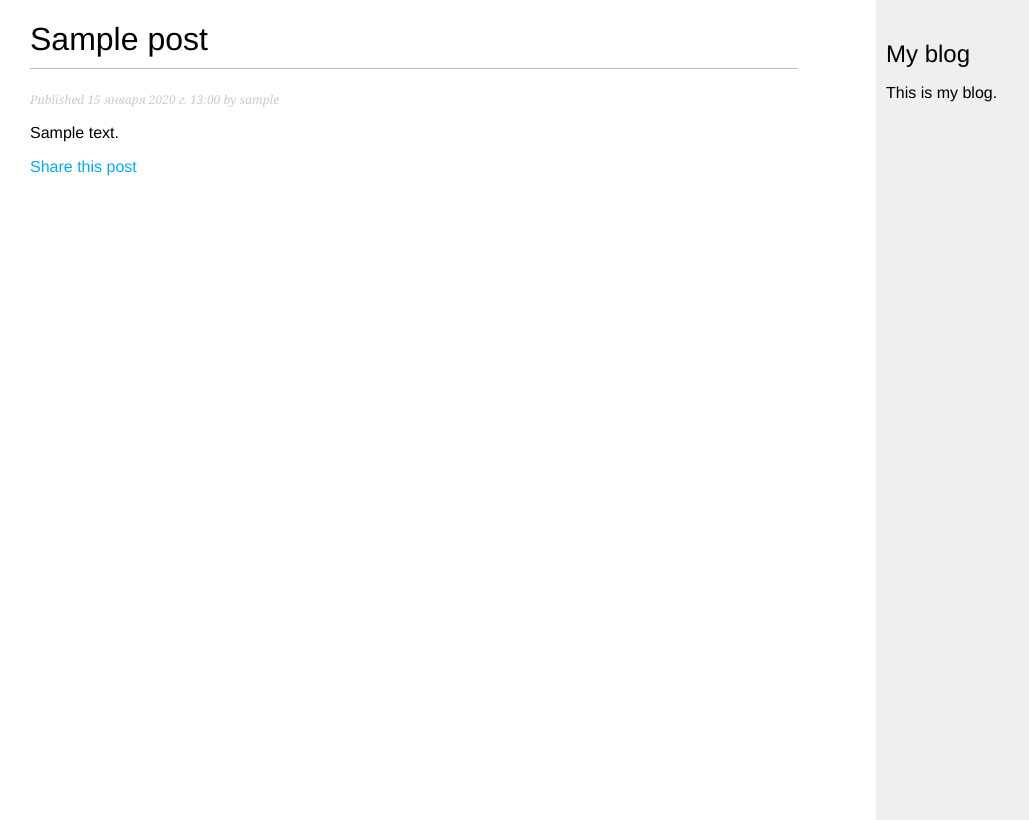
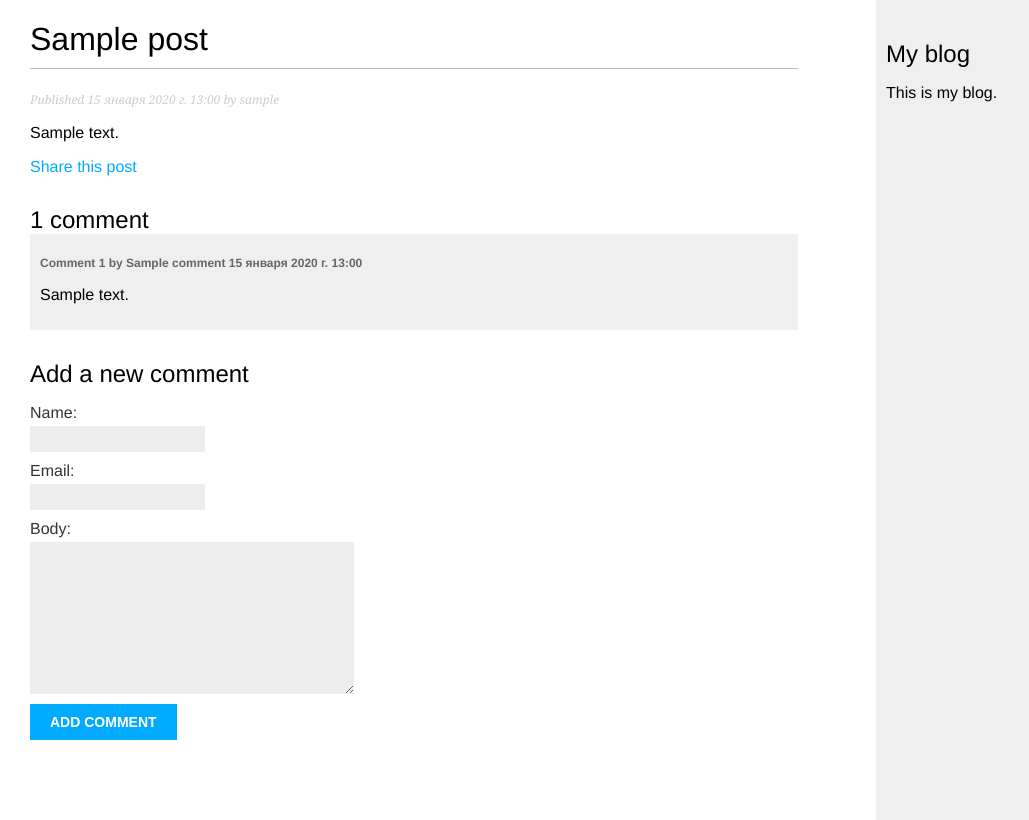
Before and after one commit to StBro777/blog2, a Django app: a page that uses blog/templates/blog/post/detail.html in a window 1280 px wide. Shown: the whole page, without its empty margins (0-1029 px from the left). Run offline with Django 5.2, Linux system fonts and the light colour scheme; tables that the repository leaves empty hold one stand-in row (values such as "Sample post").

Commit message:
added comments

```diff
--- a/blog/forms.py
+++ b/blog/forms.py
@@ -1,7 +1,14 @@
 from django import forms
+from .models import Comment
 
 class EmailPostForm(forms.Form):
     name = forms.CharField(max_length=25)
     email = forms.EmailField()
     to = forms.EmailField()
     comments = forms.CharField(required=False, widget=forms.Textarea)
+
+
+class CommentForm(forms.ModelForm):
+    class Meta:
+        model = Comment
+        fields = ['name', 'email', 'body']
--- a/blog/models.py
+++ b/blog/models.py
@@ -46,3 +46,25 @@ class Post(models.Model):
                               self.publish.month,
                               self.publish.day,
                               self.slug])
+
+
+
+class Comment(models.Model):
+    post = models.ForeignKey(Post,
+                             on_delete=models.CASCADE,
+                             related_name='comments')
+    name = models.CharField(max_length=80)
+    email = models.EmailField()
+    body = models.TextField()
+    created = models.DateTimeField(auto_now_add=True)
+    updated = models.DateTimeField(auto_now=True)
+    active = models.BooleanField(default=True)
+
+    class Meta:
+        ordering = ['created']
+        indexes = [
+            models.Index(fields=['created']),
+        ]
+
+    def __str__(self):
+        return f'Comment by {self.name} on {self.post}'
--- a/blog/templates/blog/post/detail.html
+++ b/blog/templates/blog/post/detail.html
@@ -13,4 +13,21 @@
         Share this post
         </a>
      </p>
+     {% with comments.count as total_comments %}
+        <h2>
+            {{ total_comments }} comment{{ total_comments|pluralize }}
+        </h2>
+    {% endwith %}
+    {% for comment in comments %}
+        <div class="comment">
+            <p class="info">
+                Comment {{ forloop.counter }} by {{ comment.name }}
+                {{ comment.created }}
+            </p>
+            {{ comment.body|linebreaks }}
+        </div>
+    {% empty %}
+        <p>There are no comments.</p>
+    {% endfor %}
+    {% include "blog/post/includes/comment_form.html" %}
 {% endblock %}
--- /dev/null
+++ b/blog/templates/blog/post/includes/comment_form.html
@@ -0,0 +1,6 @@
+<h2>Add a new comment</h2>
+<form action="{% url "blog:post_comment" post.id %}" method="post">
+    {{ form.as_p }}
+    {% csrf_token %}
+    <p><input type="submit" value="Add comment"></p>
+</form>
--- a/blog/views.py
+++ b/blog/views.py
@@ -2,8 +2,9 @@ from django.core.mail import send_mail
 from django.shortcuts import get_object_or_404, render
 from django.views.generic import ListView
 
-from blog.forms import EmailPostForm
-from blog.models import Post
+from blog.forms import CommentForm, EmailPostForm
+from blog.models import Post, Comment
+from django.views.decorators.http import require_POST
 
 class PostListView(ListView):
     """
@@ -22,9 +23,15 @@ def post_detail(request, year, month, day, post):
                              publish__year=year,
                              publish__month=month,
                              publish__day=day)
+    # Список активных комментариев к этому посту
+    comments = post.comments.filter(active=True)
+    # Форма для комментирования пользователями
+    form = CommentForm()
     return render(request,
                   'blog/post/detail.html',
-                  {'post': post})
+                  {'post': post,
+                  'comments': comments,
+                  'form': form})
 
 
 def post_share(request, post_id):
@@ -55,9 +62,7 @@ def post_share(request, post_id):
                                                     'sent': sent})
 
 
-
-
-
+@require_POST
 def post_comment(request, post_id):
     post = get_object_or_404(Post, id=post_id, \
                                    status=Post.Status.PUBLISHED)
```
Also changed, not shown: blog/admin.py (+10 -0 lines), blog/templates/blog/post/comment.html (added, +11 -0 lines), blog/migrations/0004_comment.py (added).
